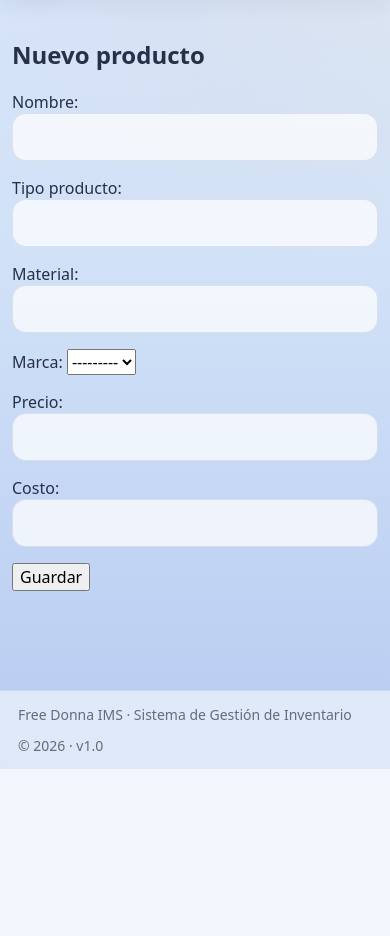
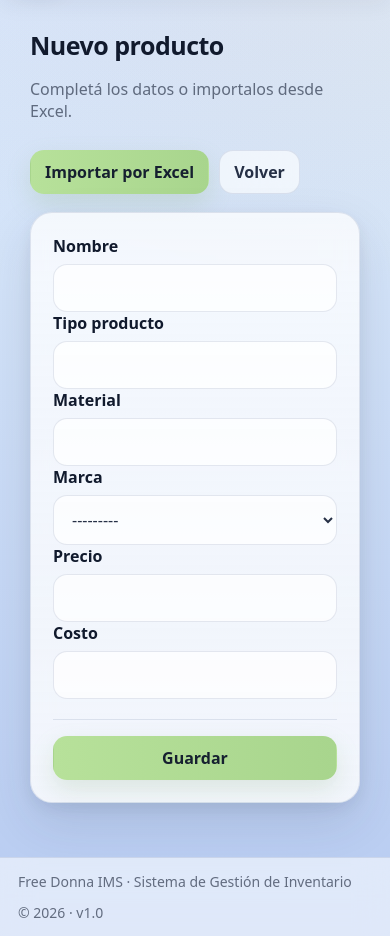
Before and after one commit to joacodores/free_donna_IMS, a Django app: page /productos/nuevo/ in a window 390 px wide. Shown: the part 75-1011 px from the top of the page. Before the commit the page ends 844 px from the top, so only its background shows below. Run offline with Django 4.2, Linux system fonts and the light colour scheme; a user stored in the database is signed in; data that the repository does not hold is empty.

Commit message:
primera entrega

```diff
--- a/free_donna_IMS/inventory/static/css/header.css
+++ b/free_donna_IMS/inventory/static/css/header.css
@@ -73,7 +73,7 @@ body[data-theme="dark"] .app-header{
 
 /* Buttons */
 
-.icon-btn{
+.icon-btn-header{
   height:42px;
   min-width:42px;
   padding:0 12px;
@@ -94,7 +94,7 @@ body[data-theme="dark"] .app-header{
   transition: background .15s ease, transform .15s ease;
 }
 
-.icon-btn,
+.icon-btn-header,
 .select-dark{
   border: 1px solid var(--stroke);
   background: rgba(255,255,255,0.46);
@@ -102,7 +102,7 @@ body[data-theme="dark"] .app-header{
   box-shadow: 0 4px 14px rgba(25, 35, 60, 0.04);
 }
 
-.icon-btn:hover{
+.icon-btn-header:hover{
   background: rgba(255,255,255,0.72);
   transform: translateY(-1px);
 }
--- /dev/null
+++ b/free_donna_IMS/inventory/static/css/product_form.css
@@ -0,0 +1,171 @@
+.product-form-page{
+  width: 100%;
+  display: flex;
+  justify-content: center;
+  padding: 10px 18px 28px;
+  box-sizing: border-box;
+}
+
+.product-form-shell{
+  width: 100%;
+  max-width: 980px;
+}
+
+.product-header{
+  align-items: flex-start;
+  margin-bottom: 18px;
+}
+
+.header-actions{
+  display: flex;
+  gap: 10px;
+  flex-wrap: wrap;
+}
+
+.product-form{
+  border: 1px solid var(--stroke);
+  border-radius: 22px;
+  padding: 22px;
+  background: linear-gradient(
+    180deg,
+    rgba(255,255,255,.74),
+    rgba(244,247,252,.96)
+  );
+  box-shadow: var(--shadow);
+  backdrop-filter: blur(10px);
+  -webkit-backdrop-filter: blur(10px);
+}
+
+body[data-theme="dark"] .product-form{
+  background: linear-gradient(
+    180deg,
+    rgba(18, 27, 46, 0.92),
+    rgba(13, 21, 38, 0.96)
+  );
+  border-color: rgba(255,255,255,.10);
+  box-shadow:
+    0 18px 50px rgba(0,0,0,.34),
+    0 6px 18px rgba(0,0,0,.18);
+}
+
+.product-grid{
+  grid-template-columns: 1fr 1fr;
+  gap: 16px;
+}
+
+.product-grid .col-2{
+  grid-column: span 2;
+}
+
+.product-form .field label{
+  display: block;
+  margin-bottom: 7px;
+  font-weight: 800;
+  color: var(--text-strong);
+}
+
+.product-form .field input,
+.product-form .field select,
+.product-form .field textarea{
+  width: 100%;
+  min-height: 46px;
+  padding: 12px 14px;
+  border-radius: 14px;
+  border: 1px solid var(--stroke);
+  background: rgba(255,255,255,.72);
+  color: var(--text);
+  box-sizing: border-box;
+  transition: border-color .15s ease, background .15s ease, box-shadow .15s ease;
+}
+
+.product-form .field input:focus,
+.product-form .field select:focus,
+.product-form .field textarea:focus{
+  outline: none;
+  border-color: var(--stroke2);
+  background: rgba(255,255,255,.9);
+  box-shadow: 0 0 0 4px rgba(160, 190, 255, .16);
+}
+
+body[data-theme="dark"] .product-form .field input,
+body[data-theme="dark"] .product-form .field select,
+body[data-theme="dark"] .product-form .field textarea{
+  background: rgba(255,255,255,.06);
+  border-color: rgba(255,255,255,.10);
+  color: #eaf0ff;
+}
+
+body[data-theme="dark"] .product-form .field input:focus,
+body[data-theme="dark"] .product-form .field select:focus,
+body[data-theme="dark"] .product-form .field textarea:focus{
+  background: rgba(255,255,255,.09);
+  border-color: rgba(170, 200, 255, .45);
+  box-shadow: 0 0 0 4px rgba(120, 150, 255, .14);
+}
+
+.form-actions{
+  display: flex;
+  justify-content: flex-end;
+  margin-top: 20px;
+  padding-top: 16px;
+  border-top: 1px solid var(--stroke);
+}
+
+body[data-theme="dark"] .form-actions{
+  border-top-color: rgba(255,255,255,.08);
+}
+
+.form-errors{
+  margin-bottom: 14px;
+  padding: 12px 14px;
+  border-radius: 14px;
+  border: 1px solid color-mix(in srgb, var(--danger) 35%, var(--stroke));
+  background: color-mix(in srgb, var(--danger) 10%, transparent);
+  color: color-mix(in srgb, var(--danger) 78%, var(--text));
+  font-weight: 700;
+}
+
+.errorlist{
+  list-style: none;
+  margin: 6px 0 0 0;
+  padding: 0;
+  color: var(--danger);
+  font-size: 13px;
+  font-weight: 700;
+}
+
+@media (max-width: 860px){
+  .product-form-shell{
+    max-width: 100%;
+  }
+
+  .product-grid{
+    grid-template-columns: 1fr;
+  }
+
+  .product-grid .col-2{
+    grid-column: span 1;
+  }
+
+  .page-header.product-header{
+    flex-direction: column;
+    align-items: stretch;
+  }
+
+  .header-actions{
+    width: 100%;
+  }
+
+  .header-actions .btn-primary,
+  .header-actions .btn-secondary{
+    justify-content: center;
+  }
+
+  .form-actions{
+    justify-content: stretch;
+  }
+
+  .form-actions .btn-primary{
+    width: 100%;
+  }
+}
--- a/free_donna_IMS/inventory/static/css/productos.css
+++ b/free_donna_IMS/inventory/static/css/productos.css
@@ -475,3 +475,9 @@ body[data-theme="dark"] .kv dd{
   padding: 10px 12px;
   font-size: 14px;
 }
+.search-row{
+  display: flex;
+  align-items: center;
+  gap: 10px;
+  flex-wrap: nowrap;
+}
--- a/free_donna_IMS/inventory/templates/inventory/articulo/articulo_create.html
+++ b/free_donna_IMS/inventory/templates/inventory/articulo/articulo_create.html
@@ -11,8 +11,10 @@
     <h2>Ingresar artículos</h2>
     <p class="subtle">Carga rápida por Código de barras o manual.</p>
   </div>
+  <div class="header-actions">
   <a class="btn-secondary" href="{% url 'inventory:articulo_list' %}">Volver</a>
-  <a class="btn-secondary" href="{% url 'inventory:articulo_import_excel' %}">Importar Excel</a>
+  <a class="btn-primary" href="{% url 'inventory:articulo_import_excel' %}">Importar por Excel</a>
+  </div>
 </div>
 
 <form method="post" class="form-card articulo-form" autocomplete="off">
--- a/free_donna_IMS/inventory/templates/inventory/base.html
+++ b/free_donna_IMS/inventory/templates/inventory/base.html
@@ -32,7 +32,7 @@
       <div class="right-section">
         <form method="post" action="{% url 'inventory:set_local' %}" class="local-form">
           {% csrf_token %}
-          <select name="local_id" class="select select-dark" onchange="this.form.submit()">
+          <select name="local_id" class=" select-dark" onchange="this.form.submit()">
             {% for l in locales %}
               <option value="{{ l.local_id }}" {% if l.local_id == local_activo_id %}selected{% endif %}>
                 {{ l.nombre }}
@@ -41,10 +41,10 @@
           </select>
         </form>
 
-        <a class="icon-btn" href="{% url 'inventory:pos' %}" aria-label="POS / Carrito">🛒</a>
+        <a class="icon-btn-header" href="{% url 'inventory:pos' %}" aria-label="POS / Carrito">🛒</a>
 
         <div class="hamburger-menu">
-          <button id="hamburger-button" class="icon-btn" type="button" aria-label="Menú">☰</button>
+          <button id="hamburger-button" class="icon-btn-header" type="button" aria-label="Menú">☰</button>
           <div id="hamburger-dropdown" class="menu-dropdown">
             <a href="{% url 'inventory:producto_list' %}">Productos</a>
             <a href="{% url 'inventory:articulo_list' %}">Artículos</a>
--- a/free_donna_IMS/inventory/templates/inventory/producto/producto_form.html
+++ b/free_donna_IMS/inventory/templates/inventory/producto/producto_form.html
@@ -1,15 +1,81 @@
 {% extends "inventory/base.html" %}
-
+{% load static %}
 {% block title %}
   {% if object %}Editar{% else %}Nuevo{% endif %} producto
 {% endblock %}
 
 {% block content %}
-  <h2>{% if object %}Editar{% else %}Nuevo{% endif %} producto</h2>
 
-  <form method="post">
-    {% csrf_token %}
-    {{ form.as_p }}
-    <button type="submit">Guardar</button>
-  </form>
+  <link rel="stylesheet" href="{% static 'css/product_form.css' %}">
+  <div class="product-form-page">
+  <div class="product-form-shell">
+
+    <div class="page-header product-header">
+      <div>
+        <h2>{% if object %}Editar{% else %}Nuevo{% endif %} producto</h2>
+        <p class="subtle">Completá los datos o importalos desde Excel.</p>
+      </div>
+
+      <div class="header-actions">
+        <a class="btn-primary" href="{% url 'inventory:producto_import_excel' %}">
+          Importar por Excel
+        </a>
+        <a class="btn-secondary" href="{% url 'inventory:producto_list' %}">
+          Volver
+        </a>
+      </div>
+    </div>
+
+    <form method="post" class="form-card product-form">
+      {% csrf_token %}
+
+      {% if form.non_field_errors %}
+        <div class="form-errors">{{ form.non_field_errors }}</div>
+      {% endif %}
+
+      <div class="form-grid product-grid">
+        <div class="field col-2">
+          <label for="{{ form.nombre.id_for_label }}">Nombre</label>
+          {{ form.nombre }}
+          {{ form.nombre.errors }}
+        </div>
+
+        <div class="field">
+          <label for="{{ form.tipo_producto.id_for_label }}">Tipo producto</label>
+          {{ form.tipo_producto }}
+          {{ form.tipo_producto.errors }}
+        </div>
+
+        <div class="field">
+          <label for="{{ form.material.id_for_label }}">Material</label>
+          {{ form.material }}
+          {{ form.material.errors }}
+        </div>
+
+        <div class="field">
+          <label for="{{ form.marca.id_for_label }}">Marca</label>
+          {{ form.marca }}
+          {{ form.marca.errors }}
+        </div>
+
+        <div class="field">
+          <label for="{{ form.precio.id_for_label }}">Precio</label>
+          {{ form.precio }}
+          {{ form.precio.errors }}
+        </div>
+
+        <div class="field">
+          <label for="{{ form.costo.id_for_label }}">Costo</label>
+          {{ form.costo }}
+          {{ form.costo.errors }}
+        </div>
+      </div>
+
+      <div class="form-actions">
+        <button type="submit" class="btn-primary">Guardar</button>
+      </div>
+    </form>
+
+  </div>
+</div>
 {% endblock %}
--- a/free_donna_IMS/inventory/templates/inventory/producto/producto_list.html
+++ b/free_donna_IMS/inventory/templates/inventory/producto/producto_list.html
@@ -32,7 +32,7 @@
     placeholder="Buscar por nombre..."
     autocomplete="off"
   />
-  <button class="btn-secondary" type="submit">Buscar</button>
+  <button class="btn-primary" type="submit">Buscar</button>
 
   {% if q %}
     <a class="btn-secondary" href="{% url 'inventory:producto_list' %}">Limpiar</a>
--- a/free_donna_IMS/inventory/urls.py
+++ b/free_donna_IMS/inventory/urls.py
@@ -52,4 +52,5 @@ urlpatterns = [
     path("promociones/<int:promocion_id>/toggle/", views.PromocionToggleEstadoView.as_view(), name="promocion_toggle"),
     path("promociones/<int:promocion_id>/delete/", views.PromocionDeleteView.as_view(), name="promocion_delete"),
     path("pos/resumen-dia/pdf/", views.pos_resumen_dia_pdf, name="pos_resumen_dia_pdf"),
+    path("productos/importar-excel/", views.ProductoImportXlsxView.as_view(),name="producto_import_excel"),
 ]
--- a/free_donna_IMS/inventory/views.py
+++ b/free_donna_IMS/inventory/views.py
@@ -12,7 +12,7 @@ from django.shortcuts import redirect
 from httpcore import request
 from sqlalchemy import Cast
 from .models import BajaStock, Ingreso, IngresoItem, Local, Marca, MovimientoStock, Producto, Articulo, ProductoBulkAdjust, ProductoBulkAdjustItem, Promocion, RetiroCaja, Transferencia, TransferenciaItem, Venta, VentaItem, VentaArticulo
-from .forms import ArticuloEditForm, ArticuloImportXlsxForm, CheckoutForm, PromocionForm, TransferirArticuloForm, UserLoginForm, UserRegisterForm, ArticuloCreateForm, ArticuloImportXlsxForm
+from .forms import ArticuloEditForm, ArticuloImportXlsxForm, CheckoutForm, ProductoImportXlsxForm, PromocionForm, TransferirArticuloForm, UserLoginForm, UserRegisterForm, ArticuloCreateForm, ArticuloImportXlsxForm
 from django.contrib.auth import authenticate, login, logout
 from django.contrib.auth.decorators import login_required
 from django.contrib.auth.mixins import LoginRequiredMixin, UserPassesTestMixin
@@ -981,6 +981,128 @@ class ArticuloImportXlsxView(FormView):
             # no lo hagas eterno; mostramos las primeras 10
             preview = "\n".join(errores[:10])
             messages.warning(self.request, f"Hubo errores en algunas filas:\n{preview}")
+
+        return super().form_valid(form)
+
+def _norm(value):
+    return " ".join(str(value or "").strip().split())
+
+
+def _to_decimal(value):
+    if value is None or value == "":
+        return None
+    try:
+        txt = str(value).strip().replace("$", "").replace(" ", "")
+        txt = txt.replace(".", "").replace(",", ".") if "," in txt and "." in txt else txt.replace(",", ".")
+        return Decimal(txt)
+    except (InvalidOperation, ValueError):
+        return None
+
+
+class ProductoImportXlsxView(LoginRequiredMixin, UserPassesTestMixin, FormView):
+    template_name = "inventory/producto/producto_import_xlsx.html"
+    form_class = ProductoImportXlsxForm
+    success_url = reverse_lazy("inventory:producto_list")
+
+    def test_func(self):
+        return self.request.user.is_staff
+
+    def form_valid(self, form):
+        f = form.cleaned_data["file"]
+
+        try:
+            wb = load_workbook(filename=f, data_only=True)
+            ws = wb.active
+        except Exception:
+            messages.error(self.request, "No se pudo leer el Excel. Verificá que sea un .xlsx válido.")
+            return self.form_invalid(form)
+
+        header = [_norm(cell.value).lower() for cell in ws[1]]
+
+        required = ["nombre", "tipo_producto", "material", "marca", "precio", "costo"]
+        missing = [col for col in required if col not in header]
+        if missing:
+            messages.error(self.request, f"Faltan columnas obligatorias: {', '.join(missing)}")
+            return self.form_invalid(form)
+
+        idx = {name: header.index(name) for name in header if name}
+
+        creados = 0
+        actualizados = 0
+        errores = []
+
+        for row_num in range(2, ws.max_row + 1):
+            row = [ws.cell(row=row_num, column=col).value for col in range(1, ws.max_column + 1)]
+
+            nombre = _norm(row[idx["nombre"]])
+            tipo_producto = _norm(row[idx["tipo_producto"]])
+            material = _norm(row[idx["material"]])
+            marca_nombre = _norm(row[idx["marca"]])
+            precio = _to_decimal(row[idx["precio"]])
+            costo = _to_decimal(row[idx["costo"]])
+
+            if not any([nombre, tipo_producto, material, marca_nombre, precio, costo]):
+                continue
+
+            if not nombre:
+                errores.append(f"Fila {row_num}: nombre vacío")
+                continue
+
+            if not tipo_producto:
+                errores.append(f"Fila {row_num}: tipo_producto vacío")
+                continue
+
+            if not material:
+                errores.append(f"Fila {row_num}: material vacío")
+                continue
+
+            if not marca_nombre:
+                errores.append(f"Fila {row_num}: marca vacía")
+                continue
+
+            if precio is None:
+                errores.append(f"Fila {row_num}: precio inválido")
+                continue
+
+            if costo is None:
+                errores.append(f"Fila {row_num}: costo inválido")
+                continue
+
+            marca = Marca.objects.filter(nombre__iexact=marca_nombre).first()
+            if not marca:
+                errores.append(f"Fila {row_num}: no existe la marca '{marca_nombre}'")
+                continue
+
+            producto = Producto.objects.filter(nombre__iexact=nombre).first()
+
+            if producto:
+                producto.tipo_producto = tipo_producto
+                producto.material = material
+                producto.marca = marca
+                producto.precio = precio
+                producto.costo = costo
+                producto.save()
+                actualizados += 1
+            else:
+                Producto.objects.create(
+                    nombre=nombre,
+                    tipo_producto=tipo_producto,
+                    material=material,
+                    marca=marca,
+                    precio=precio,
+                    costo=costo,
+                )
+                creados += 1
+
+        if creados or actualizados:
+            messages.success(
+                self.request,
+                f"Importación completada. Creados: {creados}. Actualizados: {actualizados}."
+            )
+
+        if errores:
+            preview = " | ".join(errores[:10])
+            messages.warning(self.request, f"Se encontraron errores: {preview}")
 
         return super().form_valid(form)
 
```
Also changed, not shown: free_donna_IMS/inventory/forms.py (+15 -0 lines), free_donna_IMS/inventory/static/css/articulo_create.css (+69 -49 lines), free_donna_IMS/inventory/static/css/articulos.css (+17 -9 lines), free_donna_IMS/inventory/static/css/movimientos.css (+14 -10 lines), free_donna_IMS/inventory/static/css/producto_form_xlsx.css (added, +72 -0 lines), free_donna_IMS/inventory/templates/inventory/articulo/articulo_list.html (+8 -2 lines), free_donna_IMS/inventory/templates/inventory/producto/producto_import_xlsx.html (added, +36 -0 lines).
